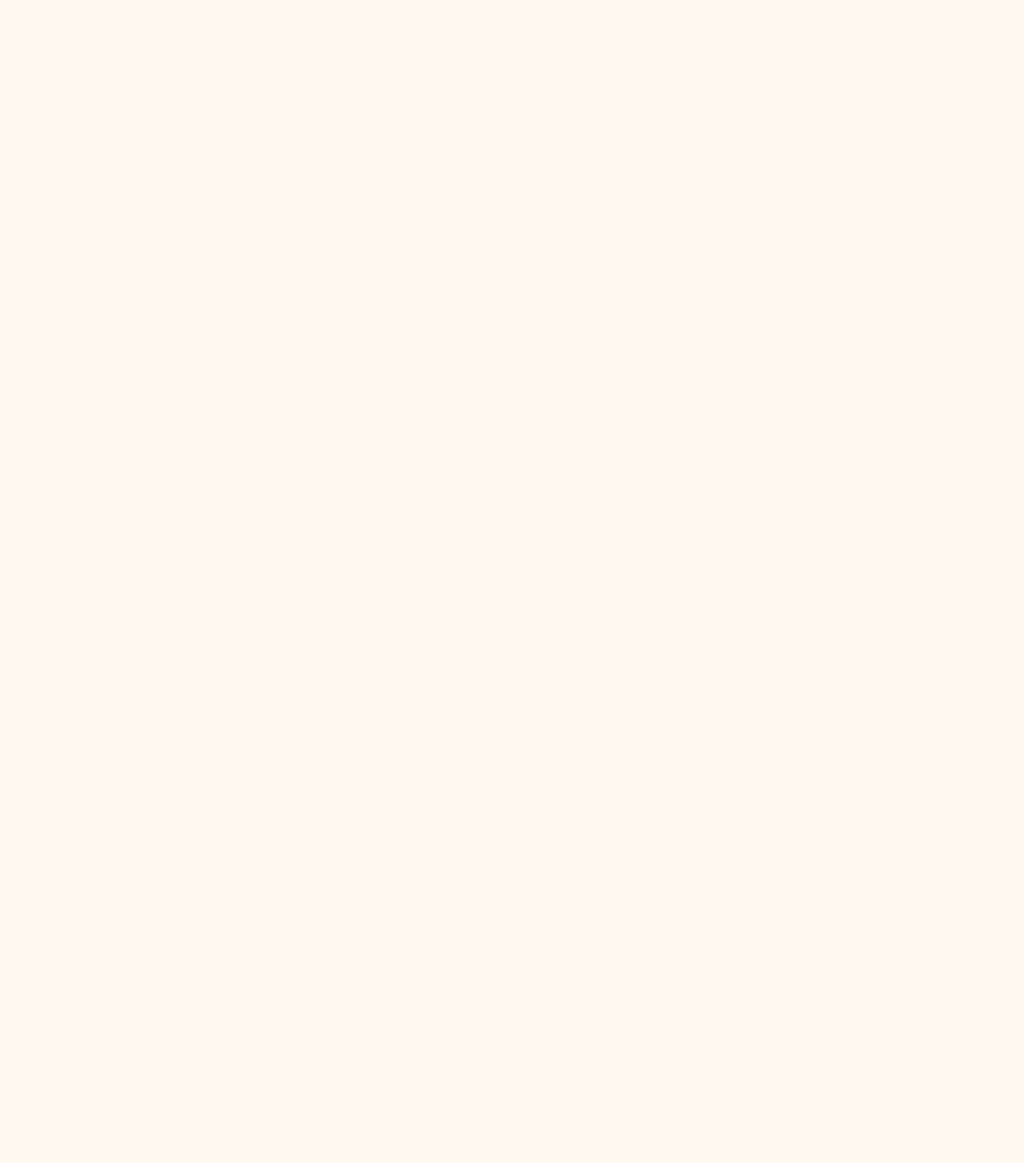
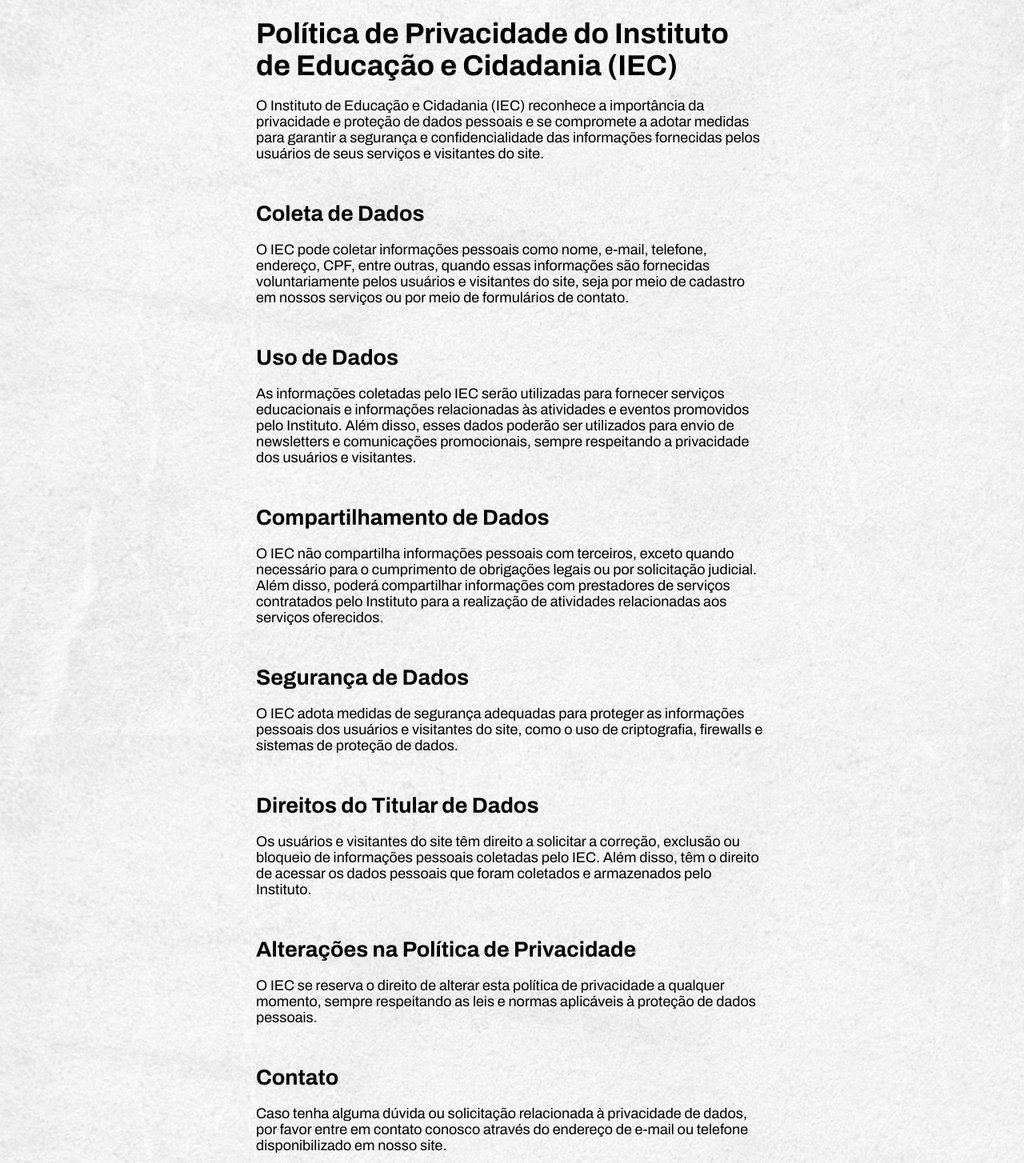
Before and after one commit to marcos-px/iec-brasil, a React (Vite) app: page /privacy in a window 1280 px wide. Before the commit this address had no page. Shown: the part 120-1574 px from the top of the page at 80% size. Before the commit the page ends 800 px from the top, so only its background shows below. Built offline with nearby package versions, Linux system fonts and the light colour scheme.

Commit message:
creating-privacy-page
Criação da página de política de privacidade.

```diff
--- a/src/components/Footer/index.tsx
+++ b/src/components/Footer/index.tsx
@@ -39,10 +39,12 @@
             <h3>Termos e Políticas</h3>
             <ul>
               <li>
-                <Link target={"_blank"} to={"/termosdeuso"}>Termos de uso</Link>
+                <Link target={"_blank"} to={"/termosdeuso"}>
+                  Termos de uso
+                </Link>
               </li>
               <li>
-                <Link to={""}>Política de privacidade</Link>
+                <Link to={"/privacy"}>Política de privacidade</Link>
               </li>
             </ul>
           </div>
@@ -51,22 +53,34 @@
           <div className="NavegacaoRedesSociais">
             <ul>
               <li>
-                <Link target={"_blank"} to={"https://www.instagram.com/iecbrasil/"}>
+                <Link
+                  target={"_blank"}
+                  to={"https://www.instagram.com/iecbrasil/"}
+                >
                   <AiOutlineInstagram />
                 </Link>
               </li>
               <li>
-                <Link target={"_blank"} to={"https://www.facebook.com/iecbrasil.org"}>
+                <Link
+                  target={"_blank"}
+                  to={"https://www.facebook.com/iecbrasil.org"}
+                >
                   <FaFacebookF />
                 </Link>
               </li>
               <li>
-                <Link target={"_blank"} to={"https://www.linkedin.com/company/iecbrasil/"}>
+                <Link
+                  target={"_blank"}
+                  to={"https://www.linkedin.com/company/iecbrasil/"}
+                >
                   <FaLinkedinIn />
                 </Link>
               </li>
               <li>
-                <Link target={"_blank"} to={"https://www.youtube.com/@iecbrasil7560"}>
+                <Link
+                  target={"_blank"}
+                  to={"https://www.youtube.com/@iecbrasil7560"}
+                >
                   <AiFillYoutube />
                 </Link>
               </li>
--- /dev/null
+++ b/src/pages/terms/privacy.tsx
@@ -0,0 +1,76 @@
+import Footer from "../../components/Footer";
+import { Header } from "../../components/Header";
+import { PrivacyContainer } from "./style";
+
+function Privacy() {
+  return (<>
+  <Header/>
+    <PrivacyContainer>
+      <div className="privacy-section">
+        <h1 className="privacy-heading">
+          Política de Privacidade do Instituto de Educação e Cidadania (IEC)
+        </h1>
+        <p>
+          O Instituto de Educação e Cidadania (IEC) reconhece a importância da
+          privacidade e proteção de dados pessoais e se compromete a adotar
+          medidas para garantir a segurança e confidencialidade das informações
+          fornecidas pelos usuários de seus serviços e visitantes do site.
+        </p>
+        <h2 className="privacy-heading">Coleta de Dados</h2>
+        <p>
+          O IEC pode coletar informações pessoais como nome, e-mail, telefone,
+          endereço, CPF, entre outras, quando essas informações são fornecidas
+          voluntariamente pelos usuários e visitantes do site, seja por meio de
+          cadastro em nossos serviços ou por meio de formulários de contato.
+        </p>
+        <h2 className="privacy-heading">Uso de Dados</h2>
+        <p>
+          As informações coletadas pelo IEC serão utilizadas para fornecer
+          serviços educacionais e informações relacionadas às atividades e
+          eventos promovidos pelo Instituto. Além disso, esses dados poderão ser
+          utilizados para envio de newsletters e comunicações promocionais,
+          sempre respeitando a privacidade dos usuários e visitantes.
+        </p>
+        <h2 className="privacy-heading">Compartilhamento de Dados</h2>
+        <p>
+          O IEC não compartilha informações pessoais com terceiros, exceto
+          quando necessário para o cumprimento de obrigações legais ou por
+          solicitação judicial. Além disso, poderá compartilhar informações com
+          prestadores de serviços contratados pelo Instituto para a realização
+          de atividades relacionadas aos serviços oferecidos.
+        </p>
+        <h2 className="privacy-heading">Segurança de Dados</h2>
+        <p>
+          O IEC adota medidas de segurança adequadas para proteger as
+          informações pessoais dos usuários e visitantes do site, como o uso de
+          criptografia, firewalls e sistemas de proteção de dados.
+        </p>
+        <h2 className="privacy-heading">Direitos do Titular de Dados</h2>
+        <p>
+          Os usuários e visitantes do site têm direito a solicitar a correção,
+          exclusão ou bloqueio de informações pessoais coletadas pelo IEC. Além
+          disso, têm o direito de acessar os dados pessoais que foram coletados
+          e armazenados pelo Instituto.
+        </p>
+        <h2 className="privacy-heading">
+          Alterações na Política de Privacidade
+        </h2>
+        <p>
+          O IEC se reserva o direito de alterar esta política de privacidade a
+          qualquer momento, sempre respeitando as leis e normas aplicáveis à
+          proteção de dados pessoais.
+        </p>
+        <h2 className="privacy-heading">Contato</h2>
+        <p>
+          Caso tenha alguma dúvida ou solicitação relacionada à privacidade de
+          dados, por favor entre em contato conosco através do endereço de
+          e-mail ou telefone disponibilizado em nosso site.
+        </p>
+      </div>
+    </PrivacyContainer>
+    <Footer/>
+    </>
+  );
+}
+
+export default Privacy;
--- a/src/pages/terms/style.ts
+++ b/src/pages/terms/style.ts
@@ -1,16 +1,15 @@
 import styled from "styled-components";
-import bg2 from '../../assets/hero-bottom.png';
+import bg2 from "../../assets/hero-bottom.png";
 
 export const TermoDeUso = styled.section`
-margin-top:-5px;
+  margin-top: -5px;
   height: 100%;
   background-image: url(${bg2});
   background-size: contain;
 
-
-h2{
+  h2 {
     margin: 0 auto;
-  font-family: 'Archivo-Condensed';
+    font-family: "Archivo-Condensed";
     font-style: normal;
     font-weight: 700;
     font-size: 30px;
@@ -22,24 +21,44 @@
     max-width: 1064px;
   }
 
-.content{
-  display:flex;
+  .content {
+    display: flex;
     margin-top: 5px;
 
-
-  p{
+    p {
       max-width: 630px;
       color: var(--heavy);
       line-height: 150%;
-    padding-top:30px;
-    margin:20px;
+      padding-top: 30px;
+      margin: 20px;
       text-indent: 10%;
-    text-align:justify;
-
+      text-align: justify;
     }
   }
-  .termo{
-    width:50%;
+  .termo {
+    width: 50%;
+  }
+`;
 
+export const PrivacyContainer = styled.div`
+  width: 100%;
+  background-image: url(${bg2});
+  margin: auto;
+  display: flex;
+  justify-content: center;
+  align-items: center;
+  .privacy-section{
+    margin-top: 50px !important;
+    height: 100%;
+    max-width: 80vh;
+    margin: 0 auto;
+    font-size: 18px;
   }
-`
+  .privacy-heading{
+    margin-bottom: 20px;
+  }
+  p {
+    margin-bottom: 50px;
+  }
+
+`;
--- a/src/router/index.tsx
+++ b/src/router/index.tsx
@@ -4,6 +4,7 @@
 import Home from "../pages/Home/Home";
 import Contact from "../pages/contact";
 import TermosDeUso from "../pages/terms/termosDeUso";
+import Privacy from "../pages/terms/privacy";
 
 
 const router = createBrowserRouter([
@@ -27,6 +28,10 @@
     path: "/termosdeuso",
     element: <TermosDeUso />,
   },
+  {
+    path: "/privacy",
+    element: <Privacy />,
+  },
 
 ]);
 
```
Lines whose indentation alone changed are shown as unchanged.
